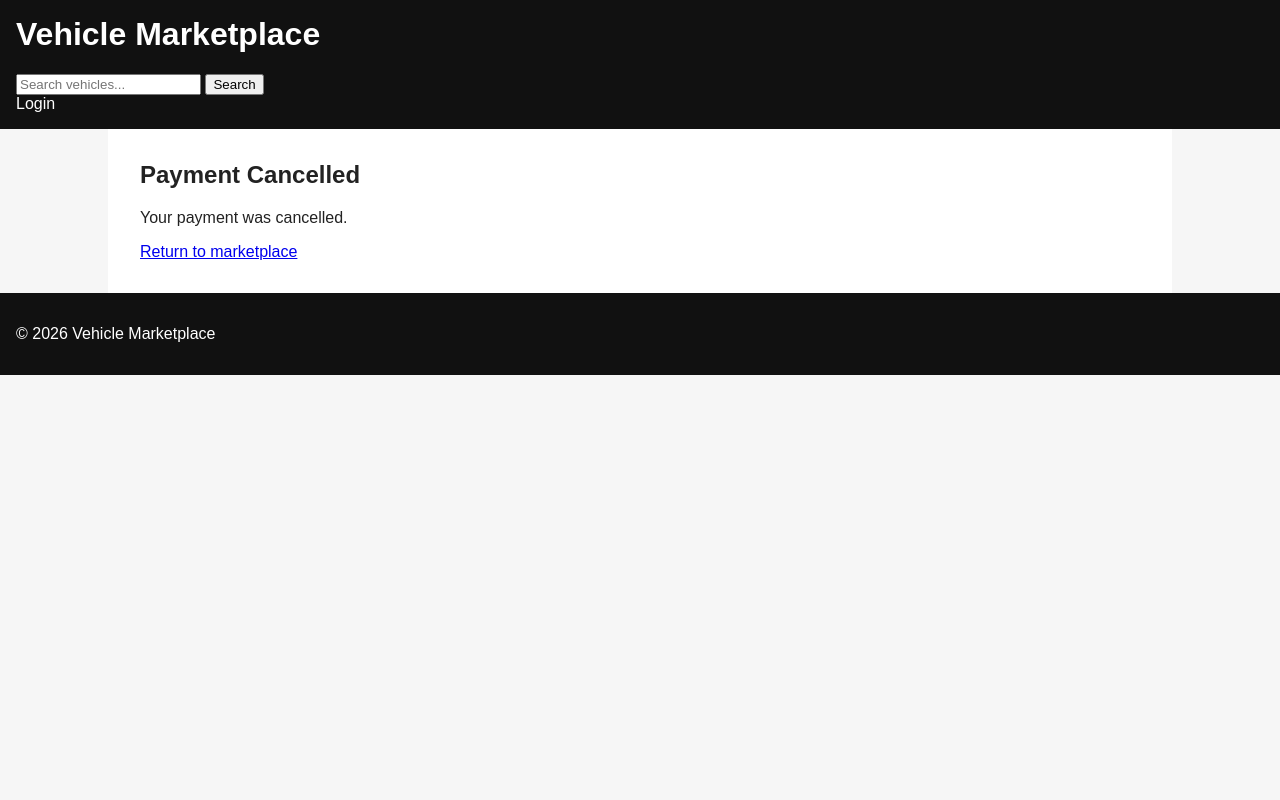
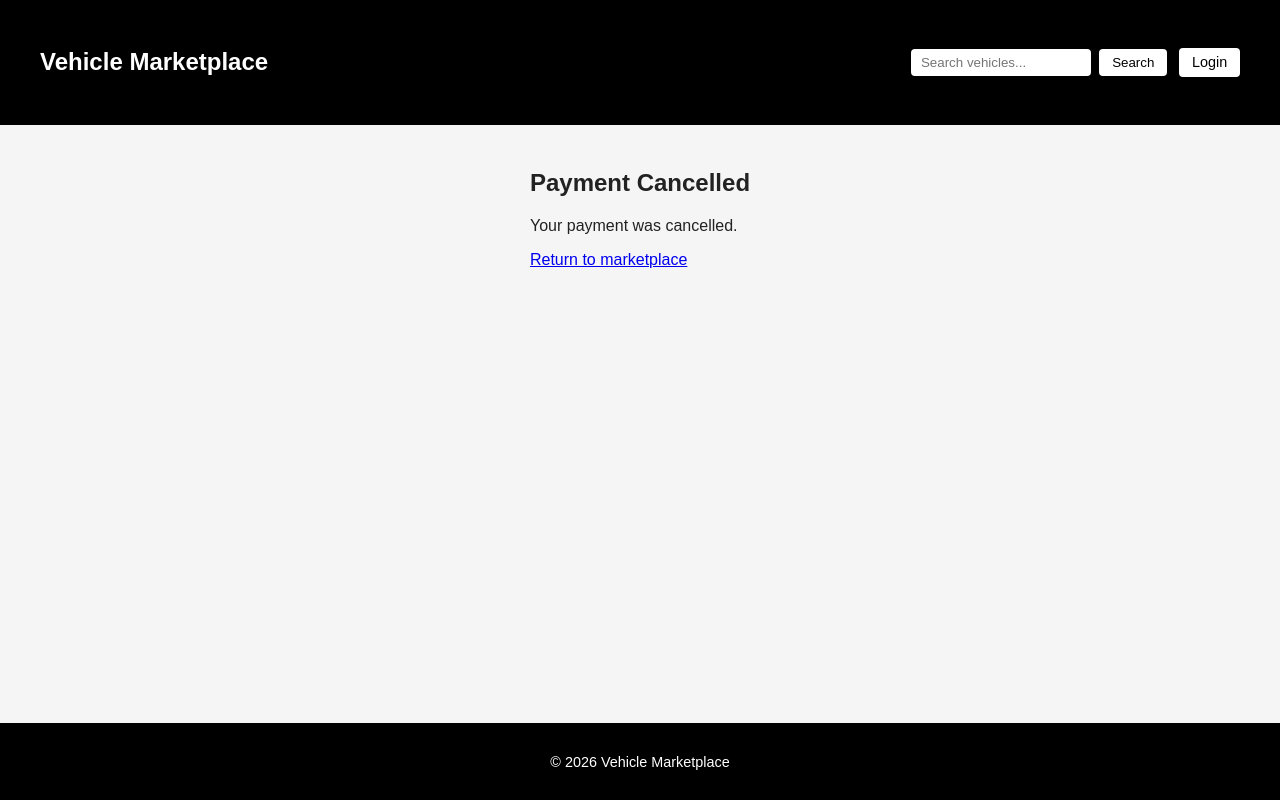
Before and after one commit to thomasfitz24/P4-thomas-vehicle-marketplace, a Django app: page /checkout/cancel/ in a window 1280 px wide. Run offline with Django 5.2, Linux system fonts and the light colour scheme.

Commit message:
Enhance vehicle detail page with structured layout and purchase action

```diff
--- a/static/css/style.css
+++ b/static/css/style.css
@@ -1,49 +1,246 @@
-body {
-    font-family: Arial, Helvetica, sans-serif;
-    margin: 0;
-    padding: 0;
-    background-color: #f6f6f6;
-    color: #222;
+/* Base layout */
+* {
+    box-sizing: border-box;
 }
 
-header, footer {
-    background-color: #111;
-    color: #fff;
-    padding: 1rem;
+body {
+    margin: 0;
+    font-family: Arial, Helvetica, sans-serif;
+    background-color: #f5f5f5;
+    color: #222;
+    min-height: 100vh;
+    display: flex;
+    flex-direction: column;
 }
 
-header a {
+/* Header */
+header {
+    background-color: #000;
     color: #fff;
-    text-decoration: none;
+    padding: 3rem 1.5rem;
 }
 
-main {
-    padding: 2rem;
-    max-width: 1000px;
-    margin: auto;
-    background-color: #fff;
+.header-inner {
+    max-width: 1200px;
+    margin: 0 auto;
+    display: flex;
+    flex-wrap: wrap;
+    align-items: center;
+    justify-content: space-between;
 }
 
-ul {
-    list-style: none;
-    padding: 0;
+header h1 {
+    margin: 0;
+    font-size: 1.5rem;
 }
 
-li {
-    padding: 1rem 0;
-    border-bottom: 1px solid #ddd;
+header h1 a {
+    text-decoration: none;
+    color: #fff;
 }
 
-nav a {
+/* Header right side */
+.header-right {
+    display: flex;
+    align-items: center;
+    gap: 0.75rem;
+    flex-wrap: wrap;
+}
+
+/* Search */
+.header-search {
+    display: flex;
+    gap: 0.5rem;
+}
+
+.header-search input {
+    padding: 0.4rem 0.6rem;
+    border-radius: 4px;
+    border: none;
+    width: 180px;
+}
+
+.header-search button {
+    padding: 0.4rem 0.8rem;
+    border-radius: 4px;
+    border: none;
+    background-color: #fff;
+    color: #000;
+    cursor: pointer;
+}
+
+/* Auth buttons */
+.auth-button {
+    padding: 0.4rem 0.8rem;
+    background-color: #fff;
+    color: #000;
+    text-decoration: none;
+    border-radius: 4px;
+    font-size: 0.9rem;
+}
+
+.auth-button:hover {
+    background-color: #e6e6e6;
+}
+
+/* Main content */
+main {
+    flex: 1;
+    padding: 1.5rem;
+    max-width: 1200px;
+    margin: 0 auto;
+}
+
+/* Categories */
+.categories {
+    margin-bottom: 1rem;
+}
+
+.categories a {
     margin-right: 0.5rem;
     text-decoration: none;
     color: #0066cc;
 }
 
-nav a:hover {
-    text-decoration: underline;
+/* Product grid */
+.product-grid {
+    display: grid;
+    grid-template-columns: repeat(auto-fill, minmax(280px, 1fr));
+    gap: 1.5rem;
 }
 
-h1, h2, h3 {
-    margin-top: 0;
+/* Product card */
+.product-card {
+    background-color: #fff;
+    border: 1px solid #ddd;
+    border-radius: 6px;
+    overflow: hidden;
+    transition: transform 0.2s ease, box-shadow 0.2s ease;
 }
+
+.product-card:hover {
+    transform: translateY(-3px);
+    box-shadow: 0 4px 12px rgba(0, 0, 0, 0.1);
+}
+
+.product-card a {
+    text-decoration: none;
+    color: inherit;
+    display: block;
+}
+
+.product-card img {
+    width: 100%;
+    height: 200px;
+    object-fit: cover;
+}
+
+/* Product info */
+.product-info {
+    padding: 1rem;
+}
+
+.product-info h3 {
+    margin: 0 0 0.5rem 0;
+    font-size: 1.1rem;
+}
+
+.product-price {
+    font-weight: bold;
+    margin-bottom: 0.5rem;
+}
+
+.product-meta {
+    font-size: 0.9rem;
+    color: #555;
+}
+
+/* Buttons */
+.button {
+    display: inline-block;
+    padding: 0.6rem 1rem;
+    background-color: #000;
+    color: #fff;
+    text-decoration: none;
+    border-radius: 4px;
+    margin-top: 0.5rem;
+}
+
+.button:hover {
+    background-color: #333;
+}
+
+/* Footer */
+footer {
+    background-color: #000;
+    color: #fff;
+    padding: 1rem;
+    text-align: center;
+    font-size: 0.9rem;
+}
+
+/* Forms */
+input,
+select {
+    padding: 0.5rem;
+    border-radius: 4px;
+    border: 1px solid #ccc;
+}
+
+button {
+    cursor: pointer;
+}
+
+/* Responsive */
+@media (max-width: 600px) {
+    .header-inner {
+        flex-direction: column;
+        align-items: flex-start;
+        gap: 0.75rem;
+    }
+
+    .header-search input {
+        width: 100%;
+    }
+
+    main {
+        padding: 1rem;
+    }
+}
+
+.product-detail {
+    display: grid;
+    grid-template-columns: 1fr 1fr;
+    gap: 2rem;
+}
+
+.product-detail-image img {
+    width: 100%;
+    border-radius: 6px;
+}
+
+.product-detail-info {
+    background: #ffffff;
+    padding: 1.5rem;
+    border-radius: 6px;
+    border: 1px solid #ddd;
+}
+
+.detail-price {
+    font-size: 1.5rem;
+    font-weight: bold;
+    margin: 1rem 0;
+}
+
+.detail-specs {
+    list-style: none;
+    padding: 0;
+}
+
+.detail-specs li {
+    margin-bottom: 0.5rem;
+}
+
+.back-link {
+    margin-top: 1rem;
+}
```
Also changed, not shown: products/templates/products/product_detail.html (+25 -11 lines).
